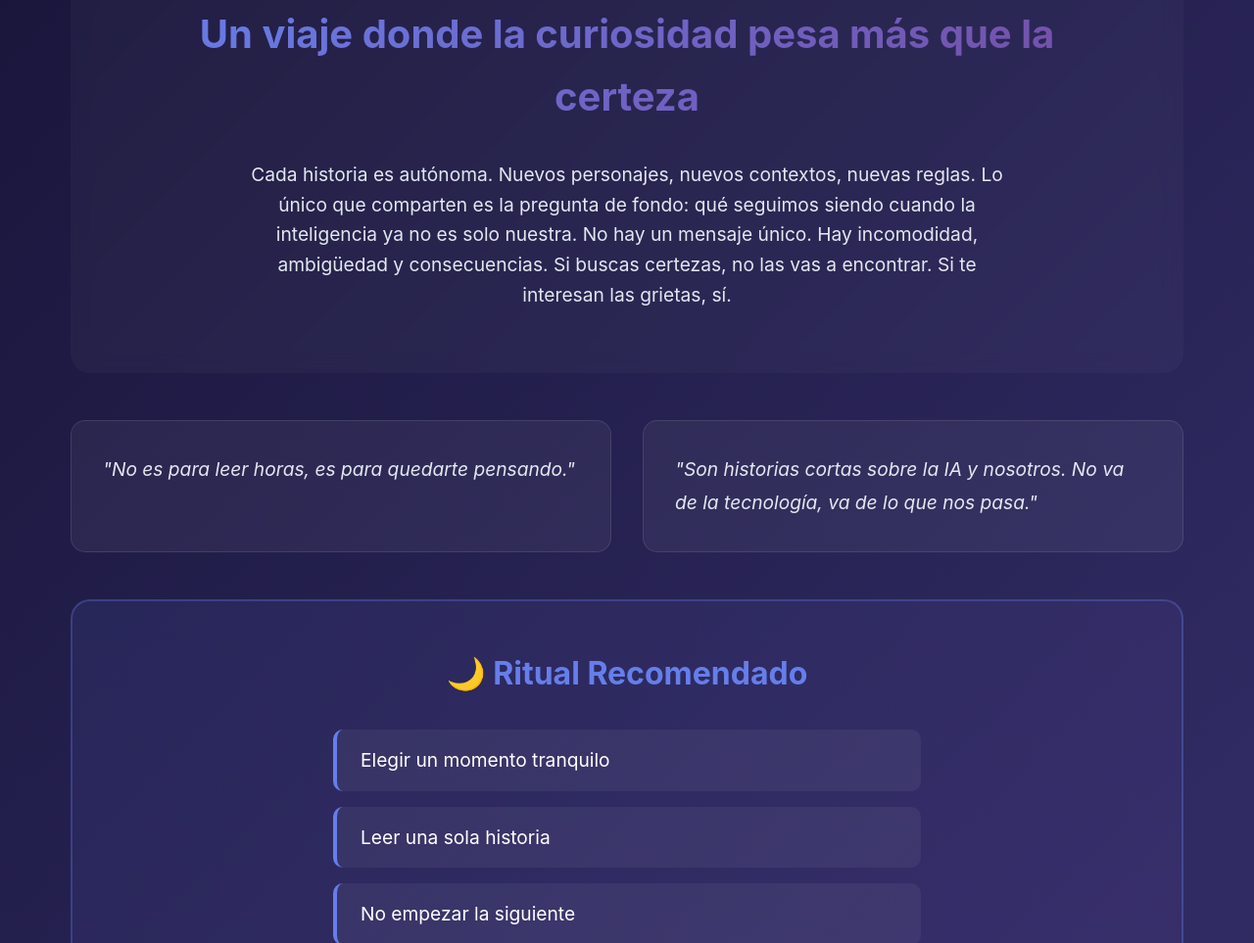
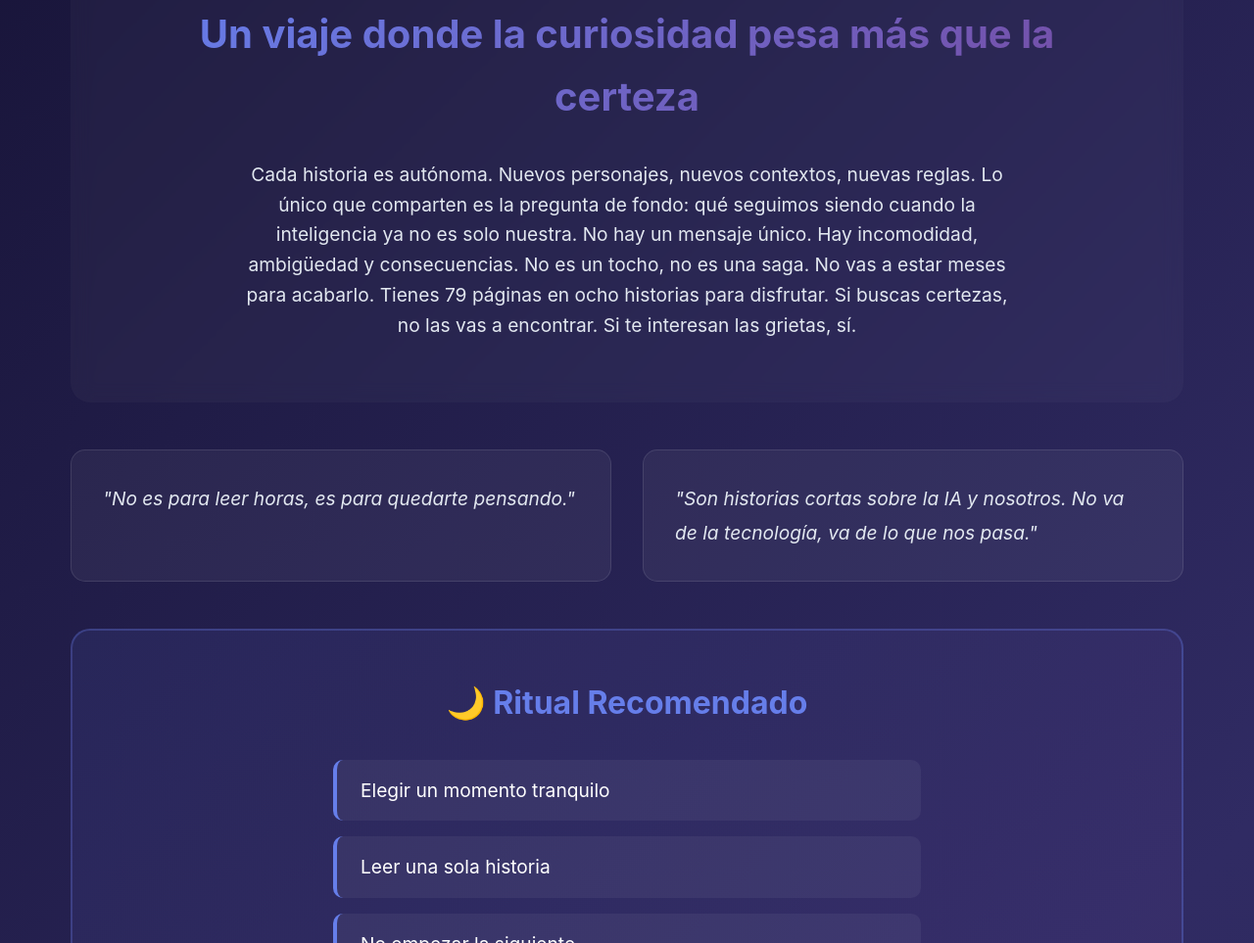
Before and after one commit to Agente8/Relatos, a plain HTML site: page index.html in a window 1280 px wide. Shown: the part 989-1952 px from the top of the page at 98% size. Drawn offline with Linux system fonts and the light colour scheme.

Commit message:
Update index.html

```diff
--- a/index.html
+++ b/index.html
@@ -321,6 +321,9 @@ qué seguimos siendo cuando la inteligencia ya no es solo nuestra.
 No hay un mensaje único.
 Hay incomodidad, ambigüedad y consecuencias.
 
+No es un tocho, no es una saga. No vas a estar meses para acabarlo.
+Tienes 79 páginas en ocho historias para disfrutar.
+
 Si buscas certezas, no las vas a encontrar.
 Si te interesan las grietas, sí.
       </p>
```
